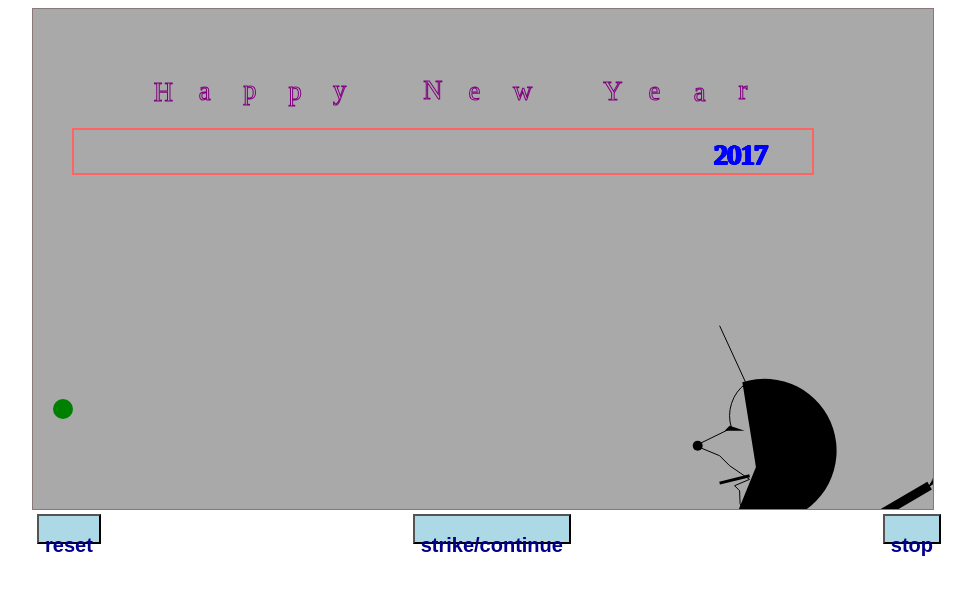
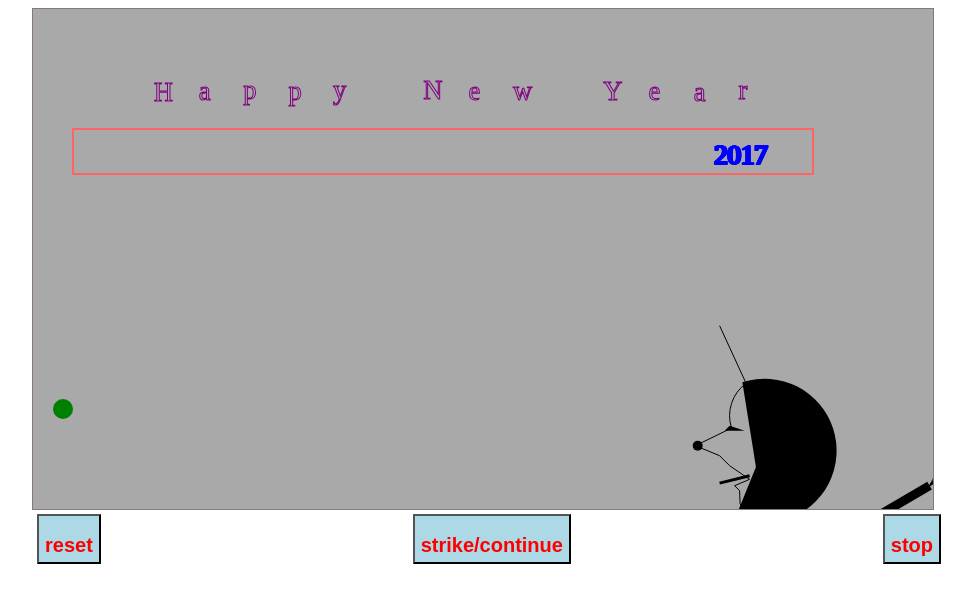
Before and after one commit to mmscomp/HNY2018, a plain HTML site: page index.html in a window 1280 px wide. Shown: the whole page, without its empty margins (151-1123 px from the left). Drawn offline with Linux system fonts and the light colour scheme.

Commit message:
style: Centering the text in buttons

```diff
--- a/index.html
+++ b/index.html
@@ -37,25 +37,22 @@
    }
    #btn1 {
        width: auto;
-       height: 30px;
+       height: 50px;
        background-color: lightblue;
-       text-color: red;
    }
    #btn2 {
        width: auto;
-       height: 30px;
+       height: 50px;
        background-color: lightblue;
-       text-color: red;
    }
    #btn3 {
        width: auto;
-       height: 30px;
+       height: 50px;
        background-color: lightblue;
-       text-align: center;
    }
 
 h2 {
-     color: darkblue;
+     color: red;
    }
 
 </style>
```
